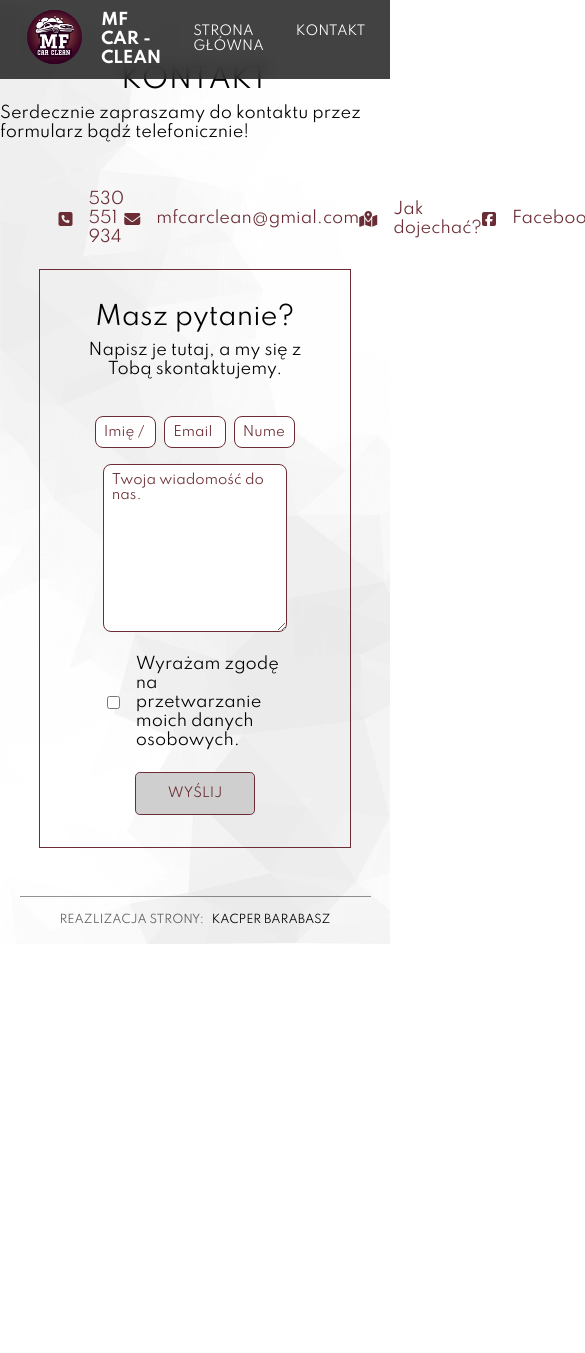
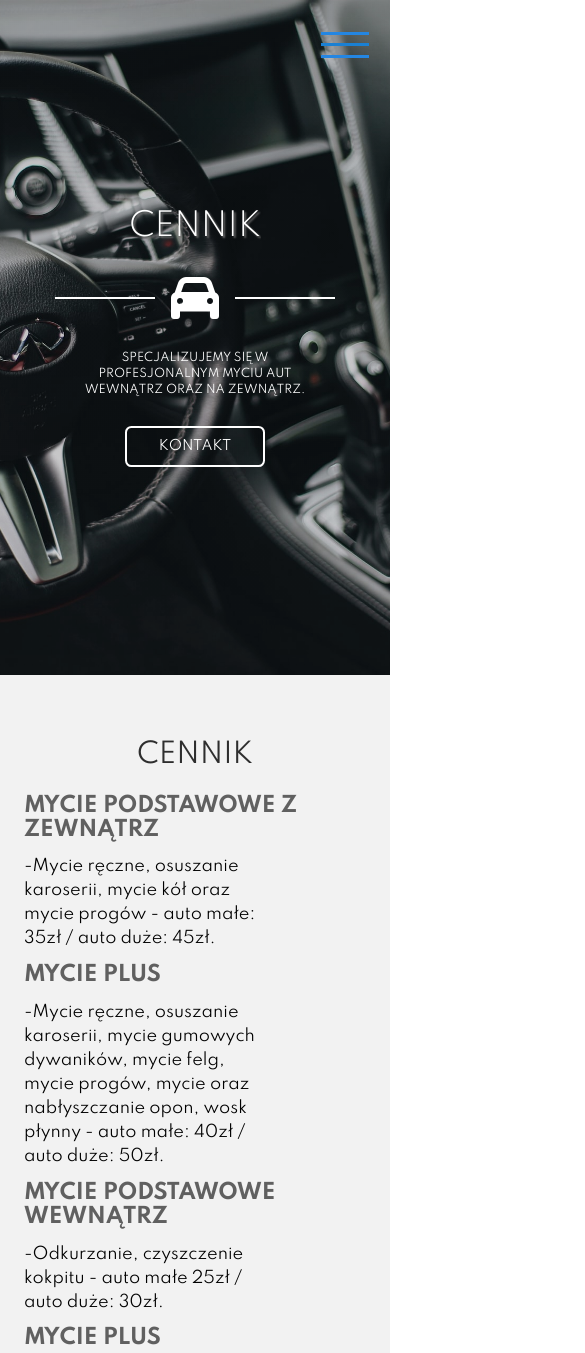
Before and after one commit to Borub-ar/MF_Car-Clean, a website built with Parcel: page prices.html in a window 390 px wide. Shown: the top 1353 px of the page, 585 px wide, since content can reach past the window. Before the commit the page ends 944 px from the top, so only its background shows below. Built offline with nearby package versions, Linux system fonts and the light colour scheme.

Commit message:
Add 'prices page' styling

```diff
--- a/prices.html
+++ b/prices.html
@@ -8,7 +8,7 @@
     <link rel="preconnect" href="https://fonts.googleapis.com" />
     <link rel="preconnect" href="https://fonts.gstatic.com" crossorigin />
     <link href="https://fonts.googleapis.com/css2?family=Spartan:wght@200;300;400;700&display=swap" rel="stylesheet" />
-    <link rel="stylesheet" href="./src/styles/prices.css" />
+    <link rel="stylesheet" href="./src/styles/style.css" />
     <script src="https://kit.fontawesome.com/5789656d95.js" crossorigin="anonymous" defer></script>
     <!-- <script src="./src/app/app.js" defer></script> -->
   </head>
@@ -30,11 +30,48 @@
     </nav>
 
     <header>
+      <div class="hero prices">
+        <div class="hero-inner">
+          <div class="title-layer">
+            <h1>CENNIK</h1>
+          </div>
 
+          <div class="hero-divider">
+            <div class="divider-line"></div>
+            <i class="car-icon fas fa-car"></i>
+            <div class="divider-line"></div>
+          </div>
+          <p class="hero-text">Specjalizujemy się w profesjonalnym myciu aut wewnątrz oraz na zewnątrz.</p>
+          <a href="#contact"><button class="hero-btn">KONTAKT</button></a>
+        </div>
+      </div>
     </header>
 
     <main>
+      <section class="prices-section">
+        <h2>CENNIK</h2>
 
+        <p class="wash-type">MYCIE PODSTAWOWE Z ZEWNĄTRZ</p>
+        <p class="wash-details">-Mycie ręczne, osuszanie karoserii, mycie kół oraz mycie progów - auto małe: 35zł / auto duże: 45zł.</p>
+
+        <p class="wash-type">MYCIE PLUS</p>
+        <p class="wash-details">
+          -Mycie ręczne, osuszanie karoserii, mycie gumowych dywaników, mycie felg, mycie progów, mycie oraz
+          nabłyszczanie opon, wosk płynny - auto małe: 40zł / auto duże: 50zł.
+        </p>
+
+        <p class="wash-type">MYCIE PODSTAWOWE WEWNĄTRZ</p>
+        <p class="wash-details">-Odkurzanie, czyszczenie kokpitu - auto małe 25zł / auto duże: 30zł.</p>
+
+        <p class="wash-type">MYCIE PLUS</p>
+        <p class="wash-details">-Odkurzanie, czyszczenie kokpitu, mycie szyb, nakładanie dressingu - auto małe: 40zł / auto duże: 45zł.</p>
+
+        <p class="wash-type">ZESTAWY</p>
+        <p class="wash-details">-Mycie podstawowe z zewnątrz oraz wewnątrz - auto małe: 50zł / auto duże 65zł.</p>
+        <p class="wash-details">-Mycie plus z zewnątrz i wewnątrz - auto małe 70zł / auto duże: 85zł.</p>
+
+        <p class="wash-info">*Cena może ulec zmianie dla busów oraz w przypadku dużego zabrudzenia pojazdu.</p>
+      </section>
     </main>
 
     <footer id="contact">
@@ -52,7 +89,7 @@
         <a href="mailto: mfcarclean@gmail.com">
           <div class="media">
             <i class="media-icon fas fa-envelope"></i>
-            <p>mfcarclean@gmial.com</p>
+            <p>mfcarclean@gmail.com</p>
           </div>
         </a>
 
--- a/src/styles/prices.css
+++ /dev/null
@@ -1,294 +0,0 @@
-:root {
-    --select-color: #ffa7b3;
-    --main-color: #6a2d35;
-    --white-elements: #fff;
-    --section-background: #f2f2f2;
-    --white-transparent: #ffffffb0;
-  }
-
-  *,
-  *::after,
-  *::before {
-    box-sizing: border-box;
-  }
-
-  body,
-  html {
-    scroll-behavior: smooth;
-    padding: 0;
-    margin: 0;
-    font-family: 'Spartan', sans-serif;
-  }
-
-  a {
-    text-decoration: none;
-  }
-
-  h1,
-  h2,
-  p {
-    padding: 0;
-    margin: 0;
-  }
-
-  h1 {
-    position: relative;
-    color: var(--white-elements);
-    font-weight: 300;
-    animation: slideInRight 2s ease-in-out;
-    font-size: 4rem;
-  }
-
-  h2 {
-    text-align: center;
-    margin-bottom: 1.4rem;
-    font-weight: 400;
-    font-size: 1.7rem;
-    color: #2e2e2e;
-  }
-
-  .label-hidden {
-    display: none;
-  }
-
-  *:focus {
-    outline: none;
-  }
-
-  ::selection {
-    background-color: var(--select-color);
-    color: var(--white-elements);
-  }
-
-  h1 {
-    position: relative;
-    color: var(--white-elements);
-    font-weight: 300;
-    animation: slideInRight 2s ease-in-out;
-    font-size: 4rem;
-  }
-
-  .navbar {
-    position: fixed;
-    top: 0;
-    left: 0;
-    z-index: 5;
-    width: 100%;
-    display: flex;
-    justify-content: space-between;
-    align-items: center;
-    padding: 0.1rem 2rem;
-    color: var(--white-elements);
-    background-color: #1a1a1ad2;
-    backdrop-filter: blur(8px);
-  }
-
-  .logo {
-    display: flex;
-    justify-content: center;
-    align-items: center;
-  }
-
-  .navbar-logo {
-    max-height: 4.4rem;
-    margin-left: -2.5rem;
-    transition: max-height 0.35s ease-in-out;
-  }
-
-  .logo-text {
-    margin-left: -1rem;
-    font-weight: 700;
-  }
-
-  .navigation {
-    list-style-type: none;
-    display: flex;
-    margin: 0;
-    padding: 0;
-  }
-
-  .navigation-item {
-    position: relative;
-    margin-left: 2rem;
-    font-size: 0.8rem;
-  }
-
-  .navigation-item::after {
-    content: '';
-    position: absolute;
-    bottom: -0.3rem;
-    left: 0;
-    width: 0;
-    background-color: var(--white-elements);
-    height: 1px;
-    transition: width 0.2s ease-in-out;
-  }
-
-  .navigation-item:hover::after {
-    width: 100%;
-  }
-
-  .navigation-item a {
-    color: var(--white-elements);
-  }
-
-  footer {
-    display: flex;
-    flex-direction: column;
-    align-items: center;
-    background: url('../img/backgrounds/footer.png') no-repeat;
-    background-size: cover;
-    padding: 4rem 0 0;
-  }
-
-  .footer-header {
-    color: black;
-    margin-bottom: 0.5rem;
-  }
-
-  .section-subtext.light {
-    color: black;
-  }
-
-  .social-media {
-    display: flex;
-    align-items: center;
-    justify-content: space-between;
-    width: 70%;
-    margin: 3rem 0 1.4rem;
-  }
-
-  .media {
-    display: flex;
-    justify-content: center;
-    align-items: center;
-    gap: 1rem;
-    color: var(--main-color);
-  }
-
-  .media-icon {
-    transition: transform 0.3s;
-  }
-
-  .media:hover .media-icon {
-    transform: scale(1.8);
-  }
-
-  .contact-form {
-    display: flex;
-    flex-direction: column;
-    justify-content: space-between;
-    align-items: center;
-    padding: 2rem;
-    width: 80%;
-    border: 1px solid var(--main-color);
-  }
-
-  .form-title {
-    color: black;
-    font-size: 1.6rem;
-    margin-bottom: 0.5rem;
-  }
-
-  .form-subtitle {
-    color: black;
-    text-align: center;
-  }
-
-  .input-container {
-    display: flex;
-    justify-content: center;
-    align-items: center;
-    margin: 2.3rem 0 1rem;
-    gap: 0.5rem;
-    width: 100%;
-  }
-
-  .input-container input {
-    font-family: inherit;
-    width: 25%;
-    height: 2rem;
-    border-radius: 0.5rem;
-    border: 1px solid var(--main-color);
-    padding: 0.5rem;
-  }
-
-  form textarea {
-    font-family: inherit;
-    width: 75%;
-    border-radius: 0.5rem;
-    border: 1px solid var(--main-color);
-    padding: 0.5rem;
-  }
-
-  ::placeholder {
-    font-family: 'Spartan', sans-serif;
-    color: var(--main-color);
-  }
-
-  .checkbox-container {
-    width: 75%;
-    display: flex;
-    justify-content: center;
-    align-items: center;
-    margin: 1.4rem 0;
-  }
-
-  .checkbox-container input[type='checkbox'] {
-    margin-right: 1rem;
-  }
-
-  .form-btn {
-    padding: 0.8rem 2rem;
-    border-radius: 0.3rem;
-    font-family: inherit;
-    border: 1px solid var(--main-color);
-    font-size: 0.8rem;
-    background-color: rgb(207, 207, 207);
-    color: var(--main-color);
-    cursor: pointer;
-    transition: color 0.3s, background-color 0.3s;
-  }
-
-  .form-btn:hover {
-    color: white;
-    background-color: var(--main-color);
-  }
-
-  .credits {
-    display: flex;
-    justify-content: center;
-    align-items: center;
-    border-top: 1px solid rgba(0, 0, 0, 0.425);
-    color: rgba(0, 0, 0, 0.623);
-    width: 90%;
-    height: 3rem;
-    margin-top: 3rem;
-    font-size: 0.7rem;
-  }
-
-  .footer-link {
-    position: relative;
-    margin-left: 0.5rem;
-    color: black;
-    transition: color 0.4s;
-  }
-
-  .footer-link::before {
-    content: '';
-    position: absolute;
-    bottom: -0.2rem;
-    height: 1px;
-    width: 100%;
-    background-color: #3ba3b6;
-    transform: scaleX(0);
-    transition: transform 0.4s ease-in-out;
-  }
-
-  .credits:hover .footer-link {
-    color: #3ba3b6;
-  }
-
-  .credits:hover .footer-link::before {
-    transform: scaleX(100%);
-  }
--- a/src/styles/style.css
+++ b/src/styles/style.css
@@ -51,6 +51,7 @@ h1 {
   font-weight: 300;
   animation: slideInRight 2s ease-in-out;
   font-size: 4rem;
+  text-shadow: 2px 2px 2px #696969;
 }
 
 h2 {
@@ -185,6 +186,13 @@ h3 {
   background-color: #000000;
 }
 
+.hero.prices {
+  height: 80vh;
+  background: linear-gradient(#0c0c0c3b, #0c0c0c2a), url('../img/backgrounds/giorgio-trovato-gBF0CCP_Qy0-unsplash.jpg') center no-repeat fixed;
+  background-position-y: 85%;
+  background-size: cover;
+}
+
 .slide {
   position: absolute;
   inset: 0;
@@ -192,17 +200,23 @@ h3 {
 }
 
 .slide-one {
-  background: url('../img/backgrounds/mason-jones-9e_ssIz4jB4-unsplash.jpg') top no-repeat rgb(161, 161, 161);
+  background: linear-gradient(#0c0c0c69, #0c0c0c69),
+    url('../img/backgrounds/mason-jones-9e_ssIz4jB4-unsplash.jpg') top no-repeat fixed;
+  background-size: cover;
   opacity: 0;
 }
 
 .slide-two {
-  background: url('../img/backgrounds/artiom-vallat-BTLYDyrFefk-unsplash.jpg') center no-repeat rgb(161, 161, 161);
+  background: linear-gradient(#0c0c0c69, #0c0c0c69),
+    url('../img/backgrounds/artiom-vallat-BTLYDyrFefk-unsplash.jpg') center no-repeat fixed;
+  background-size: cover;
   opacity: 0;
 }
 
 .slide-three {
-  background: url('../img/backgrounds/pavel-keyzik-WvXh5EVm.jpg') center no-repeat rgb(161, 161, 161);
+  background: linear-gradient(#0c0c0c69, #0c0c0c69),
+    url('../img/backgrounds/pavel-keyzik-WvXh5EVm.jpg') center no-repeat fixed;
+  background-size: cover;
 }
 
 .hero-inner {
@@ -212,11 +226,8 @@ h3 {
   flex-direction: column;
   align-items: center;
   justify-content: center;
+  width: 100%;
   padding: 3rem 0;
-  width: 70%;
-  border: 3px solid var(--white-elements);
-  background-color: #0c0c0ca4;
-  backdrop-filter: blur(3px);
 }
 
 .title-layer {
@@ -297,7 +308,7 @@ h3 {
 }
 
 .open-h {
-  margin-bottom: .8rem;
+  margin-bottom: 0.8rem;
 }
 
 .open-h + .open-h {
@@ -323,20 +334,12 @@ h3 {
   position: relative;
 }
 
-.card-title {
-  position: absolute;
-  font-size: 1.2rem;
-  bottom: -2.5rem;
-  left: 50%;
-  transform: translateX(-50%);
-}
-
 .card {
   position: relative;
   overflow: hidden;
   border-radius: 0.3rem;
-  min-height: 18rem;
-  width: clamp(21rem, 36vw, 60rem);
+  min-height: 15rem;
+  width: clamp(21rem, 32vw, 60rem);
   box-shadow: 0px 0px 20px 0px #000000a1;
   cursor: pointer;
 }
@@ -396,6 +399,50 @@ h3 {
   position: absolute;
   bottom: -1rem;
 }
+
+
+.card-title {
+  position: absolute;
+  font-size: 1.2rem;
+  bottom: -2.5rem;
+  left: 50%;
+  transform: translateX(-50%);
+}
+
+
+.prices-section {
+  padding: 4rem 1.5rem 3rem;
+  background-color: var(--section-background);
+}
+
+.wash-type {
+  font-weight: 700;
+  font-size: 1.3rem;
+  margin: .8rem 0;
+  color: rgba(0, 0, 0, 0.603);
+}
+
+.wash-details {
+  line-height: 1.5;
+  width: 70%;
+}
+
+.wash-info {
+  font-size: .7rem;
+  margin-top: 2rem;
+}
+
+
+
+
+
+
+
+
+
+
+
+
 
 .about-section {
   display: grid;
@@ -519,6 +566,7 @@ footer {
   display: flex;
   align-items: center;
   justify-content: space-between;
+  max-width: 70rem;
   width: 70%;
   margin: 3rem 0 1.4rem;
 }
@@ -546,6 +594,7 @@ footer {
   align-items: center;
   padding: 2rem;
   width: 80%;
+  max-width: 75rem;
   border: 1px solid var(--main-color);
 }
 
```
Also changed, not shown: index.html (+4 -4 lines), src/app/app.js (+7 -22 lines), src/img/backgrounds/giorgio-trovato-gBF0CCP_Qy0-unsplash.jpg (added).
